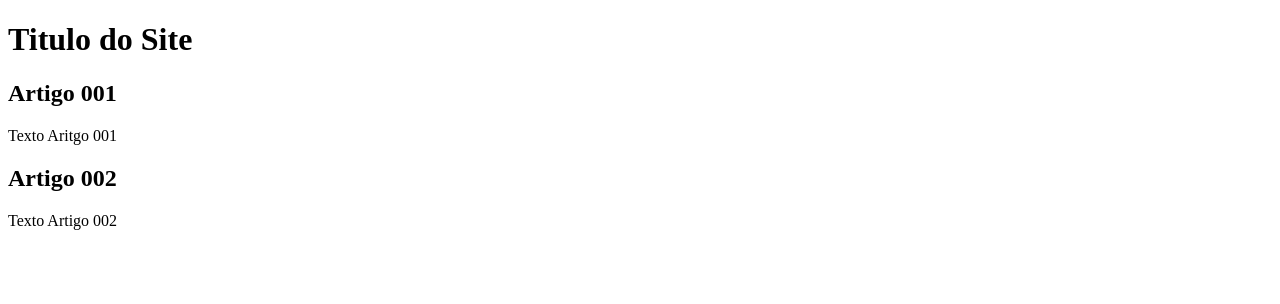
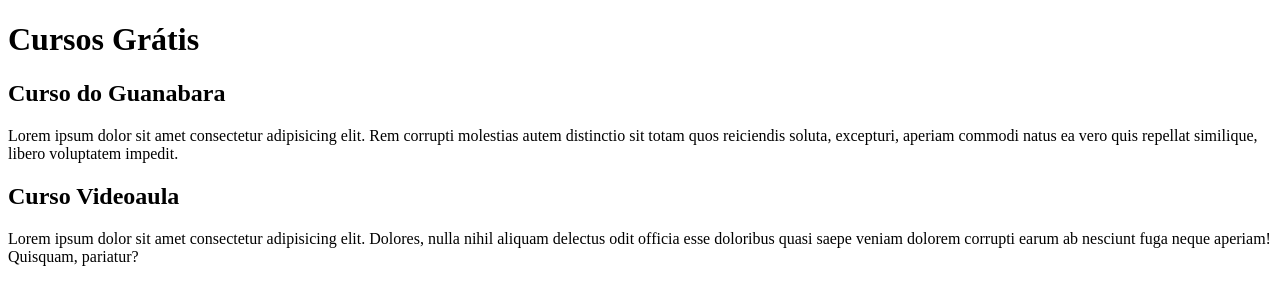
Before and after one commit to Mathys968/Projeto-Site, a plain HTML site: page index.html in a window 1280 px wide. Drawn offline with Linux system fonts and the light colour scheme.

Commit message:
Comecei a escrever o conteudo

```diff
--- a/index.html
+++ b/index.html
@@ -3,20 +3,20 @@
 <head>
     <meta charset="UTF-8">
     <meta name="viewport" content="width=device-width, initial-scale=1.0">
-    <title>Titulo do site</title>
+    <title>Titulo do Site</title>
 </head>
     <body>
         <main>
             <header>
-    <h1>Titulo do Site</h1>
+    <h1>Cursos Grátis</h1>
             </header>
         <article>
-        <h2>Artigo 001</h2>
-             <p>Texto Aritgo 001</p>
+        <h2>Curso do Guanabara</h2>
+             <p>Lorem ipsum dolor sit amet consectetur adipisicing elit. Rem corrupti molestias autem distinctio sit totam quos reiciendis soluta, excepturi, aperiam commodi natus ea vero quis repellat similique, libero voluptatem impedit.</p>
         </article>
 <article>
-<h2>Artigo 002</h2>
-<p>Texto Artigo 002</p>
+<h2>Curso Videoaula</h2>
+<p>Lorem ipsum dolor sit amet consectetur adipisicing elit. Dolores, nulla nihil aliquam delectus odit officia esse doloribus quasi saepe veniam dolorem corrupti earum ab nesciunt fuga neque aperiam! Quisquam, pariatur?</p>
 </article>
 </main>
 </body>
```
